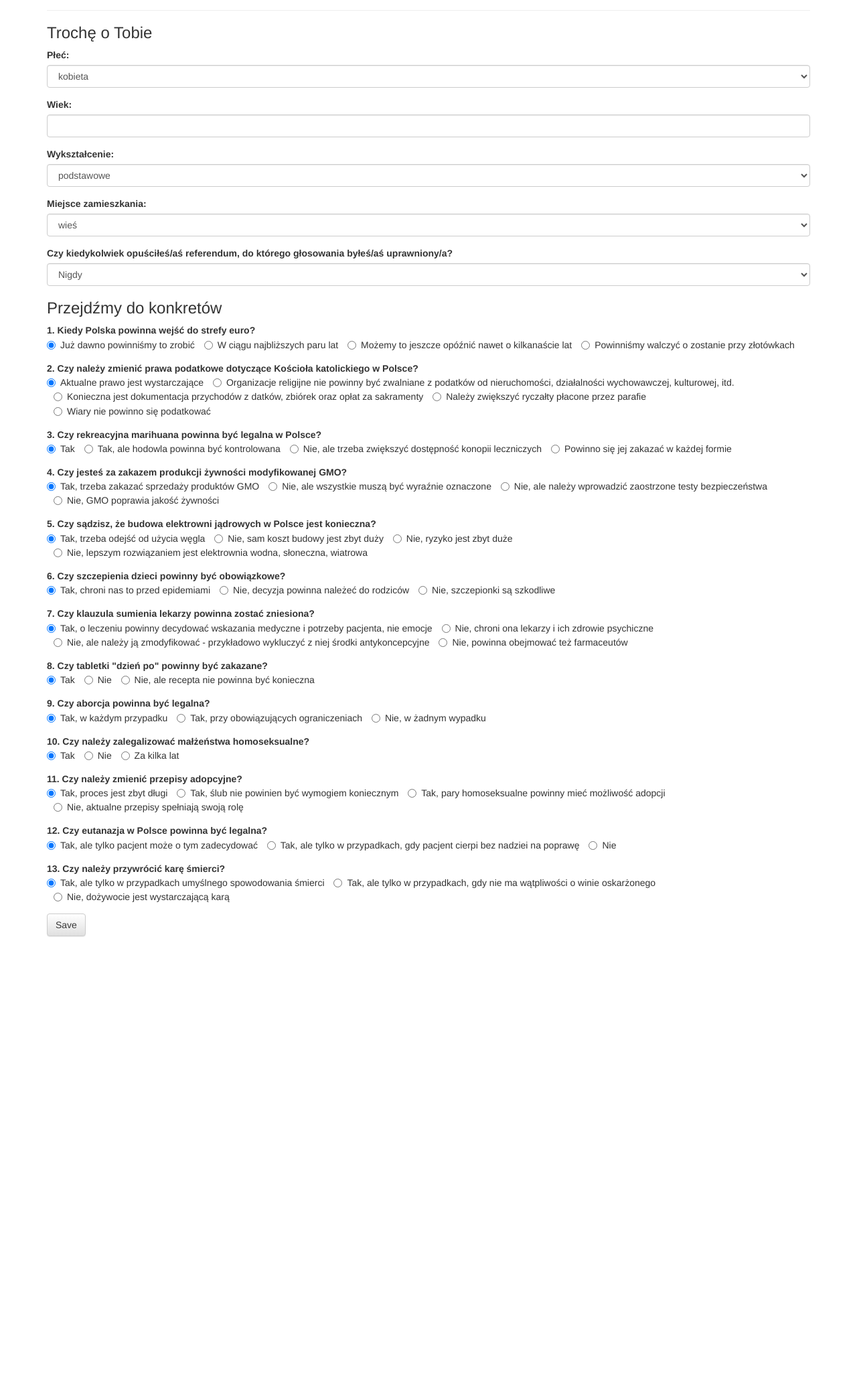
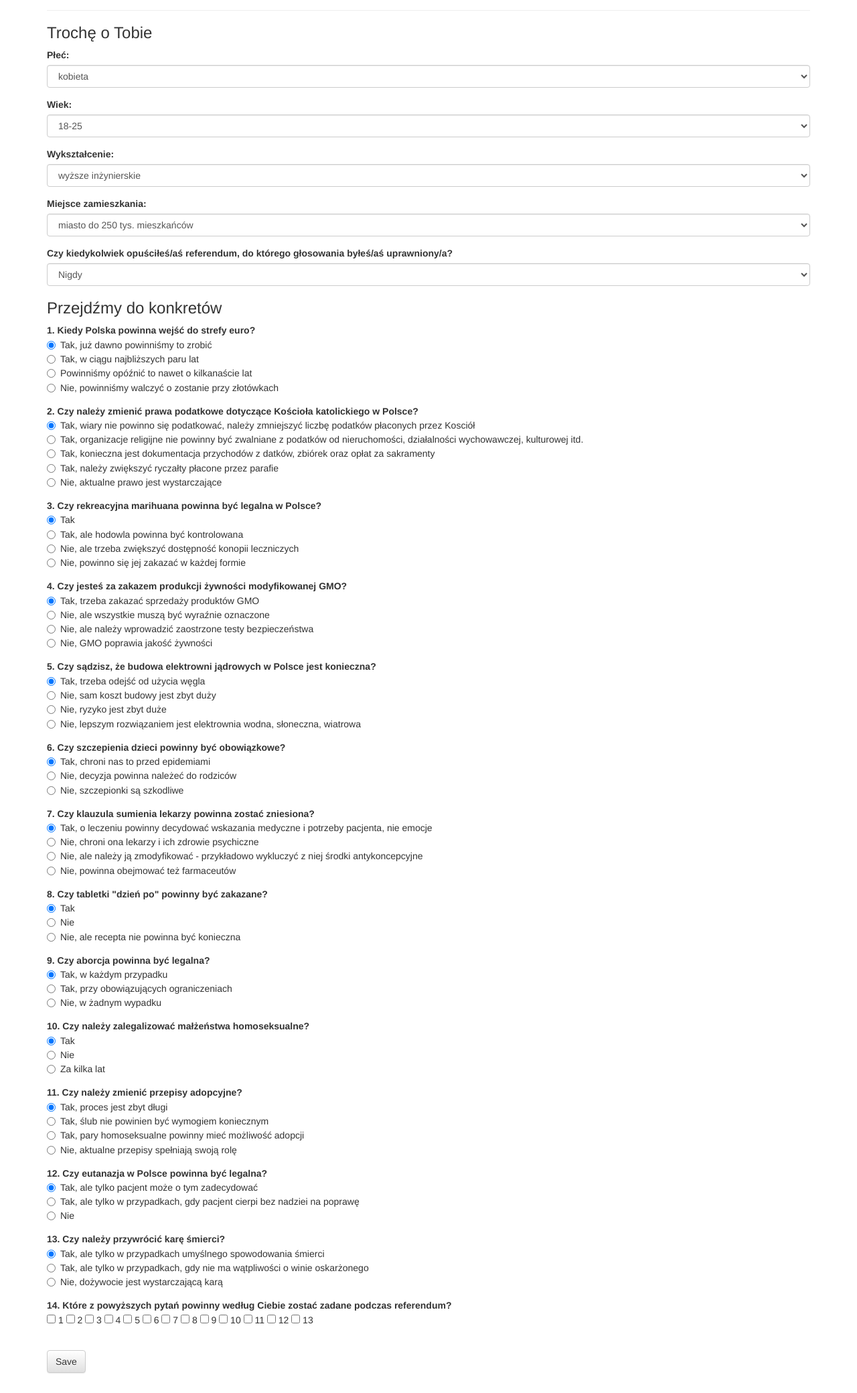
Before and after one commit to monpie3/ankieta, a Flask app: page /form in a window 1280 px wide. Shown: the part 154-2234 px from the top of the page at 67% size. Before the commit the page ends 1553 px from the top, so only its background shows below. Run offline with Flask 2, Linux system fonts and the light colour scheme; some libraries are stand-ins or nearby versions.

Commit message:
Update pytan

```diff
--- a/templates/form.html
+++ b/templates/form.html
@@ -14,12 +14,18 @@
         <select class="form-control" id="gender" name="gender">
 			<option>kobieta</option>
 			<option>mężczyzna</option>
-			<option>Preferuję nie mówić</option>
+			<option>preferuję nie mówić</option>
 		</select>
     </div>
 	<div class="form-group">
         <label for="age">Wiek:</label>
-        <input type="number" class="form-control" id="age" name="age" min="1" max="100" required>
+        <select class="form-control" id="age" name="education">
+        <option>poniżej 18</option>
+        <option selected>18-25</option>
+        <option>25-35</option>
+        <option>35-50</option>
+        <option>powyżej 50</option>
+    </select>
     </div>
     <div class="form-group">
         <label for="education">Wykształcenie:</label>
@@ -27,7 +33,7 @@
 			<option>podstawowe</option>
 			<option>średnie</option>
 			<option>zasadnicze zawodowe</option>
-			<option>wyższe inżynierskie</option>
+			<option selected>wyższe inżynierskie</option>
 			<option>wyższe humanistyczne</option>
 			<option>wyższe okołomedyczne</option>
 		</select>
@@ -38,7 +44,7 @@
 			<option>wieś</option>
 			<option>miasto do 50 tys. mieszkańców</option>
 			<option>miasto do 100 tys. mieszkańców</option>
-			<option>miasto do 250 tys. mieszkańców</option>
+			<option selected>miasto do 250 tys. mieszkańców</option>
 			<option>miasto powyżej 250 tys. mieszkańców</option>
 		</select>
     </div>
@@ -57,16 +63,16 @@
     <b>1. Kiedy Polska powinna wejść do strefy euro?</b>
     <div class="form-group">
         <label class="radio-inline">
-          <input type="radio" name="q1" value="1" checked>Już dawno powinniśmy to zrobić
-        </label>
+          <input type="radio" name="q1" value="1" checked>Tak, już dawno powinniśmy to zrobić
+        </label><br>
         <label class="radio-inline">
-          <input type="radio" name="q1" value="2">W ciągu najbliższych paru lat
-        </label>
+          <input type="radio" name="q1" value="2">Tak, w ciągu najbliższych paru lat
+        </label><br>
         <label class="radio-inline">
-          <input type="radio" name="q1" value="3">Możemy to jeszcze opóźnić nawet o kilkanaście lat
-        </label>
+          <input type="radio" name="q1" value="3">Powinniśmy opóźnić to nawet o kilkanaście lat
+        </label><br>
         <label class="radio-inline">
-          <input type="radio" name="q1" value="4">Powinniśmy walczyć o zostanie przy złotówkach
+          <input type="radio" name="q1" value="4">Nie, powinniśmy walczyć o zostanie przy złotówkach
         </label>
     </div>
 	<!--
@@ -83,47 +89,47 @@
     <b>2. Czy należy zmienić prawa podatkowe dotyczące Kościoła katolickiego w Polsce?</b>
     <div class="form-group">
         <label class="radio-inline">
-          <input type="radio" name="q2" value="1" checked> Aktualne prawo jest wystarczające
-        </label>
+          <input type="radio" name="q2" value="1" checked>Tak, wiary nie powinno się podatkować, należy zmniejszyć liczbę podatków płaconych przez Kosciół
+        </label><br>
         <label class="radio-inline">
-          <input type="radio" name="q2" value="2">Organizacje religijne nie powinny być zwalniane z podatków od nieruchomości, działalności wychowawczej, kulturowej, itd.
-        </label>
+          <input type="radio" name="q2" value="2">Tak, organizacje religijne nie powinny być zwalniane z podatków od nieruchomości, działalności wychowawczej, kulturowej itd.
+        </label><br>
         <label class="radio-inline">
-          <input type="radio" name="q2" value="3">Konieczna jest dokumentacja przychodów z datków, zbiórek oraz opłat za sakramenty
-        </label>
+          <input type="radio" name="q2" value="3">Tak, konieczna jest dokumentacja przychodów z datków, zbiórek oraz opłat za sakramenty
+        </label><br>
         <label class="radio-inline">
-          <input type="radio" name="q2" value="4">Należy zwiększyć ryczałty płacone przez parafie
-        </label>
+          <input type="radio" name="q2" value="4">Tak, należy zwiększyć ryczałty płacone przez parafie
+        </label><br>
         <label class="radio-inline">
-          <input type="radio" name="q2" value="5">Wiary nie powinno się podatkować
+          <input type="radio" name="q2" value="5"> Nie, aktualne prawo jest wystarczające
         </label>
     </div>
     <b>3. Czy rekreacyjna marihuana powinna być legalna w Polsce?</b>
     <div class="form-group">
         <label class="radio-inline">
           <input type="radio" name="q3" value="1" checked>Tak
-        </label>
+        </label><br>
         <label class="radio-inline">
           <input type="radio" name="q3" value="2">Tak, ale hodowla powinna być kontrolowana
-        </label>
+        </label><br>
         <label class="radio-inline">
           <input type="radio" name="q3" value="3">Nie, ale trzeba zwiększyć dostępność konopii leczniczych
-        </label>
+        </label><br>
         <label class="radio-inline">
-          <input type="radio" name="q3" value="4">Powinno się jej zakazać w każdej formie
+          <input type="radio" name="q3" value="4">Nie, powinno się jej zakazać w każdej formie
         </label>
     </div>
     <b>4. Czy jesteś za zakazem produkcji żywności modyfikowanej GMO?</b>
     <div class="form-group">
         <label class="radio-inline">
           <input type="radio" name="q4" value="1" checked>Tak, trzeba zakazać sprzedaży produktów GMO
-        </label>
+        </label><br>
         <label class="radio-inline">
           <input type="radio" name="q4" value="2">Nie, ale wszystkie muszą być wyraźnie oznaczone
-        </label>
+        </label><br>
         <label class="radio-inline">
           <input type="radio" name="q4" value="3">Nie, ale należy wprowadzić zaostrzone testy bezpieczeństwa
-        </label>
+        </label><br>
         <label class="radio-inline">
           <input type="radio" name="q4" value="4">Nie, GMO poprawia jakość żywności
         </label>
@@ -132,13 +138,13 @@
     <div class="form-group">
         <label class="radio-inline">
           <input type="radio" name="q5" value="1" checked>Tak, trzeba odejść od użycia węgla
-        </label>
+        </label><br>
         <label class="radio-inline">
           <input type="radio" name="q5" value="2">Nie, sam koszt budowy jest zbyt duży
-        </label>
+        </label><br>
         <label class="radio-inline">
           <input type="radio" name="q5" value="3">Nie, ryzyko jest zbyt duże
-        </label>
+        </label><br>
         <label class="radio-inline">
           <input type="radio" name="q5" value="4">Nie, lepszym rozwiązaniem jest elektrownia wodna, słoneczna, wiatrowa
         </label>
@@ -147,10 +153,10 @@
     <div class="form-group">
         <label class="radio-inline">
           <input type="radio" name="q6" value="1" checked>Tak, chroni nas to przed epidemiami
-        </label>
+        </label><br>
         <label class="radio-inline">
           <input type="radio" name="q6" value="2">Nie, decyzja powinna należeć do rodziców
-        </label>
+        </label><br>
         <label class="radio-inline">
           <input type="radio" name="q6" value="3">Nie, szczepionki są szkodliwe
         </label>
@@ -159,13 +165,13 @@
     <div class="form-group">
         <label class="radio-inline">
           <input type="radio" name="q7" value="1" checked>Tak, o leczeniu powinny decydować wskazania medyczne i potrzeby pacjenta, nie emocje
-        </label>
+        </label><br>
         <label class="radio-inline">
           <input type="radio" name="q7" value="2">Nie, chroni ona lekarzy i ich zdrowie psychiczne
-        </label>
+        </label><br>
         <label class="radio-inline">
           <input type="radio" name="q7" value="3">Nie, ale należy ją zmodyfikować - przykładowo wykluczyć z niej środki antykoncepcyjne
-        </label>
+        </label><br>
 		<label class="radio-inline">
           <input type="radio" name="q7" value="4">Nie, powinna obejmować też farmaceutów
         </label>
@@ -174,10 +180,10 @@
     <div class="form-group">
         <label class="radio-inline">
           <input type="radio" name="q8" value="1" checked>Tak
-        </label>
+        </label><br>
         <label class="radio-inline">
           <input type="radio" name="q8" value="2">Nie
-        </label>
+        </label><br>
         <label class="radio-inline">
           <input type="radio" name="q8" value="3">Nie, ale recepta nie powinna być konieczna
         </label>
@@ -186,10 +192,10 @@
     <div class="form-group">
         <label class="radio-inline">
           <input type="radio" name="q9" value="1" checked>Tak, w każdym przypadku
-        </label>
+        </label><br>
         <label class="radio-inline">
           <input type="radio" name="q9" value="2">Tak, przy obowiązujących ograniczeniach
-        </label>
+        </label><br>
         <label class="radio-inline">
           <input type="radio" name="q9" value="3">Nie, w żadnym wypadku
         </label>
@@ -198,10 +204,10 @@
     <div class="form-group">
         <label class="radio-inline">
           <input type="radio" name="q10" value="1" checked>Tak
-        </label>
+        </label><br>
         <label class="radio-inline">
           <input type="radio" name="q10" value="2">Nie
-        </label>
+        </label><br>
 		<label class="radio-inline">
           <input type="radio" name="q10" value="3">Za kilka lat
         </label>
@@ -210,13 +216,13 @@
     <div class="form-group">
         <label class="radio-inline">
           <input type="radio" name="q11" value="1" checked>Tak, proces jest zbyt długi
-        </label>
+        </label><br>
         <label class="radio-inline">
           <input type="radio" name="q11" value="2">Tak, ślub nie powinien być wymogiem koniecznym
-        </label>
+        </label><br>
 		<label class="radio-inline">
           <input type="radio" name="q11" value="3">Tak, pary homoseksualne powinny mieć możliwość adopcji
-        </label>
+        </label><br>
         <label class="radio-inline">
           <input type="radio" name="q11" value="4">Nie, aktualne przepisy spełniają swoją rolę
         </label>
@@ -225,11 +231,11 @@
     <div class="form-group">
         <label class="radio-inline">
           <input type="radio" name="q12" value="1" checked>Tak, ale tylko pacjent może o tym zadecydować
-        </label>
+        </label><br>
         <label class="radio-inline">
           <input type="radio" name="q12" value="2">Tak, ale tylko w przypadkach, gdy pacjent cierpi bez nadziei na poprawę
-        </label>
-		<label class="radio-inline">
+        </label><br>
+		    <label class="radio-inline">
           <input type="radio" name="q12" value="3">Nie
         </label>
     </div>
@@ -237,15 +243,31 @@
     <div class="form-group">
         <label class="radio-inline">
           <input type="radio" name="q13" value="1" checked>Tak, ale tylko w przypadkach umyślnego spowodowania śmierci
-        </label>
+        </label><br>
         <label class="radio-inline">
           <input type="radio" name="q13" value="2">Tak, ale tylko w przypadkach, gdy nie ma wątpliwości o winie oskarżonego
-        </label>
+        </label><br>
 		<label class="radio-inline">
           <input type="radio" name="q13" value="3">Nie, dożywocie jest wystarczającą karą
         </label>
     </div>
-
+    <b>14. Które z powyższych pytań powinny według Ciebie zostać zadane podczas referendum?</b>
+    <div class="form-group">
+        <input type="checkbox" name="1" value="1"> 1
+        <input type="checkbox" name="2" value="2"> 2
+        <input type="checkbox" name="3" value="3"> 3
+        <input type="checkbox" name="4" value="4"> 4
+        <input type="checkbox" name="5" value="5"> 5
+        <input type="checkbox" name="6" value="6"> 6
+        <input type="checkbox" name="7" value="7"> 7
+        <input type="checkbox" name="8" value="8"> 8
+        <input type="checkbox" name="9" value="9"> 9
+        <input type="checkbox" name="10" value="10"> 10
+        <input type="checkbox" name="11" value="11"> 11
+        <input type="checkbox" name="12" value="12"> 12
+        <input type="checkbox" name="13" value="13"> 13
+    </div>
+    <br>
     <button type="submit" class="btn btn-default">Save</button>
 </form>
 
```
